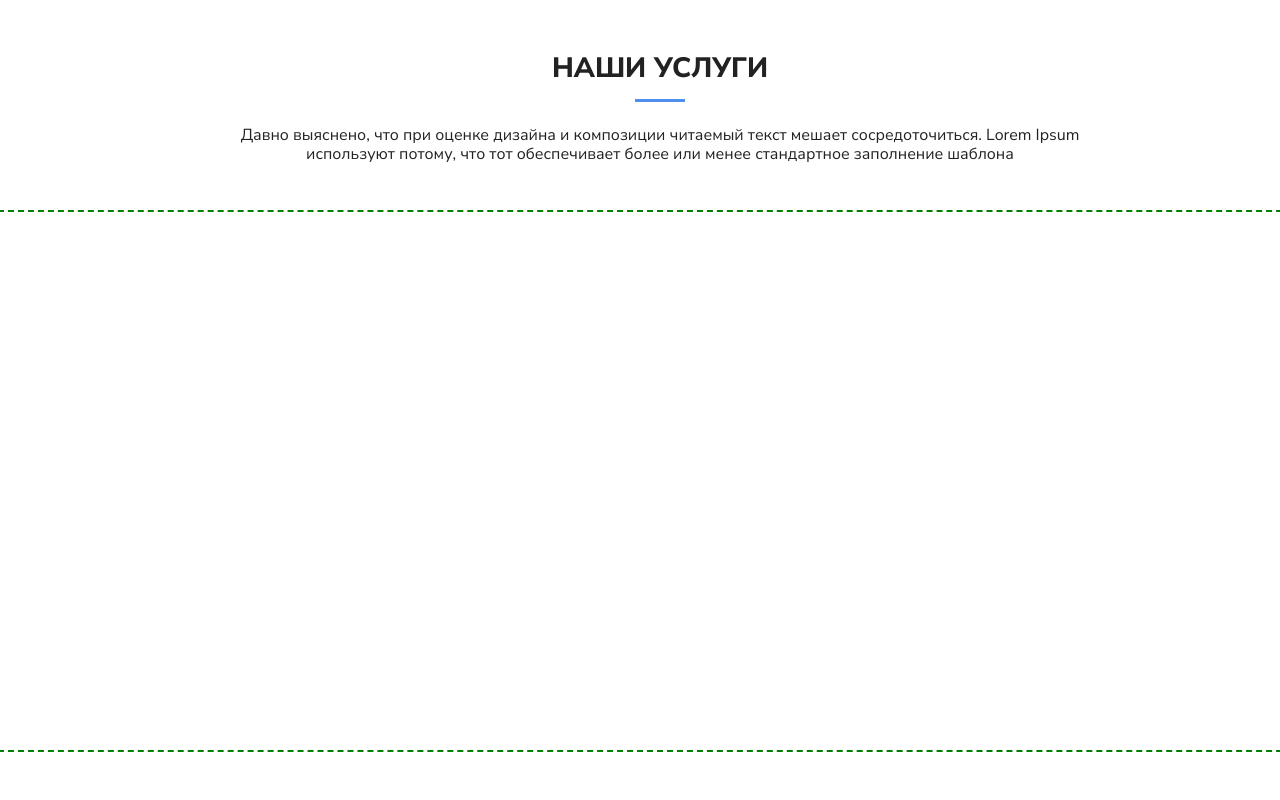
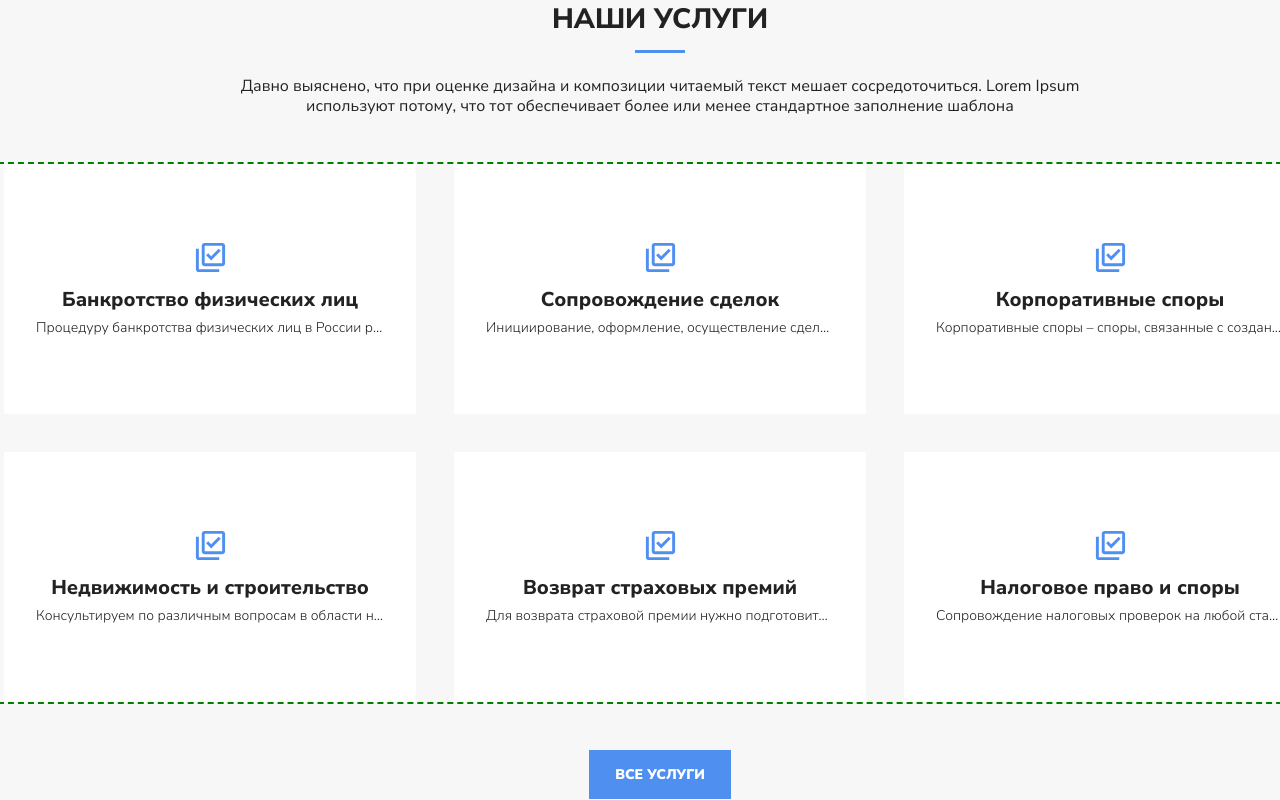
Before and after one commit to mash9000/lawyer_website, a React (Vite) app: page / in a window 1280 px wide. Shown: the part 953-1753 px from the top of the page. Built offline with nearby package versions, Linux system fonts and the light colour scheme.

Commit message:
feat: сервисы и кнопка добавлены

```diff
--- a/src/App.tsx
+++ b/src/App.tsx
@@ -9,6 +9,9 @@ import './styles/our-service/__service-box/our-service__service-box.scss';
 import {
     PageSectionHeading
 } from "./components/PageSectionHeading/PageSectionHeading.tsx";
+import {services} from "./data/services.ts";
+import type {ServiceProps} from "./components/Service/model/ServiceProps.ts";
+import {Service} from "./components/Service/Service.tsx";
 
 export const App = () => {
     return (
@@ -43,8 +46,17 @@ export const App = () => {
                     шаблона
                 </p>
                 <div className='our-service__service-box'>
-
+                    {services.map((service: ServiceProps) => (
+                        <Service
+                            key={service.serviceName}
+                            serviceName={service.serviceName}
+                            serviceDescription={service.serviceDescription}/>
+                    ))}
                 </div>
+                <Button
+                    title='все услуги'
+                    functionPerformed={() => console.info('все услуги')}
+                    additionalStylesForSomeReason={{marginTop: '48px'}}/>
             </div>
         </>
     );
--- a/src/components/Service/service/service--hover.scss
+++ b/src/components/Service/service/service--hover.scss
@@ -3,6 +3,7 @@
 
 .service--hover:hover {
   background: map.get(colors.$mainColors, 'blue-color-100');
+  cursor: pointer;
 
   & > .service__icon {
     background: url(/images/service-icon/hover.svg) center center no-repeat;
--- a/src/components/Service/service/service.scss
+++ b/src/components/Service/service/service.scss
@@ -1,16 +1,20 @@
+@use 'sass:map';
+@use '../../../styles/colors';
+
 .service {
   position: relative;
   width: 412px;
   height: 250px;
   padding: 20px;
   box-sizing: border-box;
+  background: map.get(colors.$mainColors, 'white-color-100');
 
   display: flex;
   flex-direction: column;
   align-items: center;
   justify-content: center;
 
-  transition: .5s;
+  transition: .2s;
 
   container-type: inline-size;
 
@@ -47,7 +51,6 @@
 
     .service__description {
       width: 218px;
-      background-color: lime;
     }
   }
 }
--- /dev/null
+++ b/src/data/services.ts
@@ -0,0 +1,28 @@
+import type {ServiceProps} from "../components/Service/model/ServiceProps.ts";
+
+export const services: ServiceProps[] = [
+    {
+        serviceName: 'Банкротство физических лиц',
+        serviceDescription: 'Процедуру банкротства физических лиц в России регулирует закон «О несостоятельности (банкротстве)».'
+    },
+    {
+        serviceName: 'Сопровождение сделок',
+        serviceDescription: 'Инициирование, оформление, осуществление сделки и достижение результата — это именно то, чем мы занимаемся каждый день.'
+    },
+    {
+        serviceName: 'Корпоративные споры',
+        serviceDescription: 'Корпоративные споры – споры, связанные с созданием юрлица, управлением или участием в нем'
+    },
+    {
+        serviceName: 'Недвижимость и строительство',
+        serviceDescription: 'Консультируем по различным вопросам в области недвижимости, включая градостроительное регулирование, земельные отношения'
+    },
+    {
+        serviceName: 'Возврат страховых премий',
+        serviceDescription: 'Для возврата страховой премии нужно подготовить следующий пакет документов: паспорт страхователя; оригинал страхового полиса'
+    },
+    {
+        serviceName: 'Налоговое право и споры',
+        serviceDescription: 'Сопровождение налоговых проверок на любой стадии, анализ и подготовка документов, защита при налоговых спорах.'
+    },
+];
--- a/src/styles/our-service/__service-box/our-service__service-box.scss
+++ b/src/styles/our-service/__service-box/our-service__service-box.scss
@@ -2,9 +2,11 @@
   width: 1320px;
   height: 538px;
   margin-top: 48px;
+  display: flex;
+  flex-wrap: wrap;
   justify-content: center;
   align-items: center;
-  gap: 24px;
+  gap: 38px;
 
   outline: 2px dashed green;
 }
--- a/src/styles/reset.css
+++ b/src/styles/reset.css
@@ -46,3 +46,7 @@ table {
     border-collapse: collapse;
     border-spacing: 0;
 }
+
+html, body {
+    background-color: #F7F7F7;
+}
```
